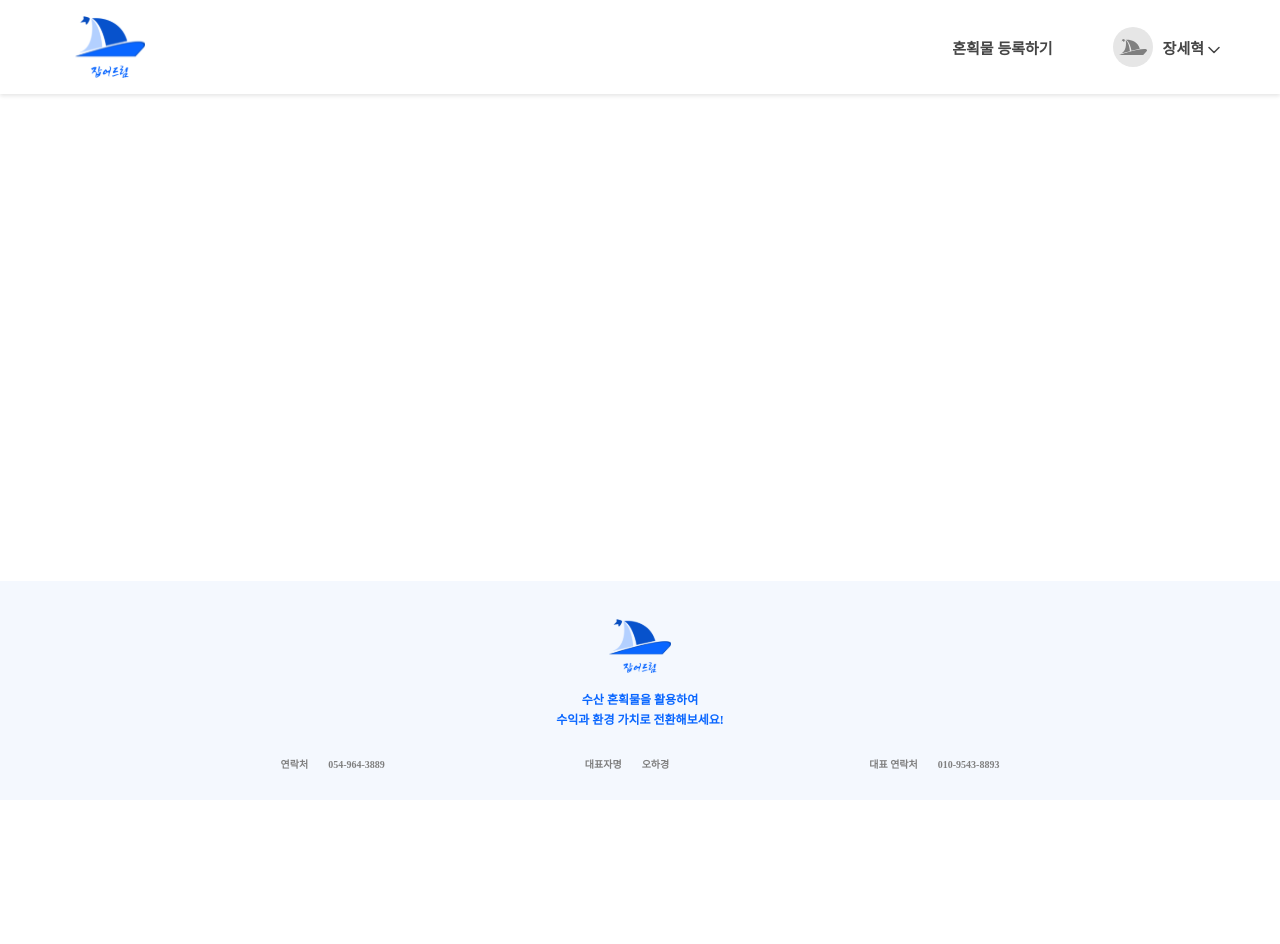
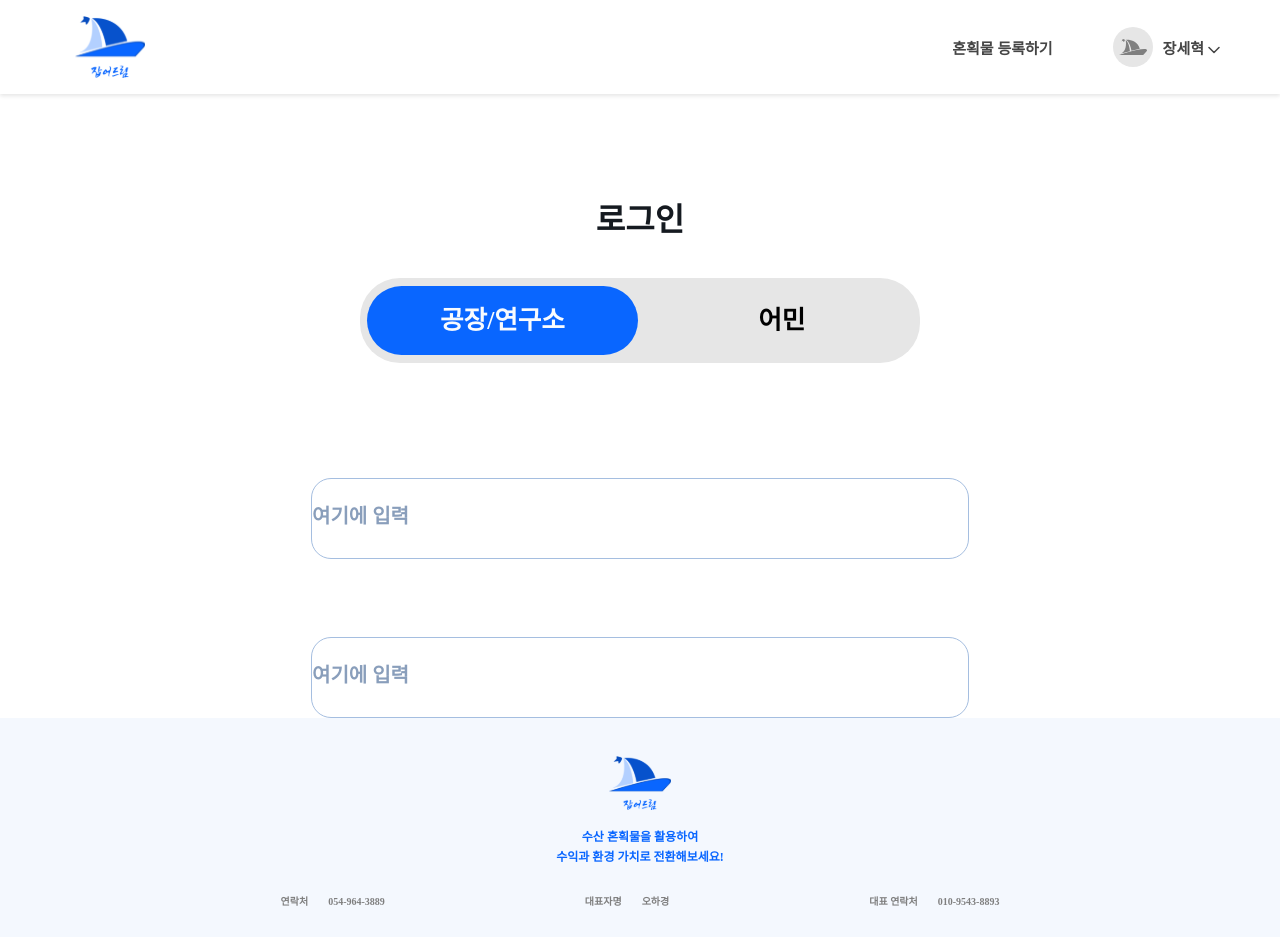
Before and after one commit to LikeLionHGU/Karina_Front, a React (Vite) app: page /FactoryLogin in a window 1280 px wide. Shown: the top 944 px of the page. Built offline with nearby package versions, Linux system fonts and the light colour scheme.

Commit message:
feat/아이디, 비번 입력 반 완료

```diff
--- a/src/App.tsx
+++ b/src/App.tsx
@@ -7,6 +7,7 @@ import Header from "./components/Header";
 import Footer from "./components/Footer";
 import styled from "styled-components";
 import FisherLogin  from "./pages/FisherLogin";
+import FactoryLogin from "./pages/FactoryLogin";
 
 import "./App.css";
 
@@ -30,6 +31,7 @@ function App() {
             <Route path="/" element={<Landing />} />
             <Route path="/home" element={<Home />} />
             <Route path="/fisherLogin" element={<FisherLogin />} />
+            <Route path="/FactoryLogin" element={<FactoryLogin />} />
             <Route path="/detail/:fishId" element={<Detail />} />
             <Route path="/mypage" element={<Mypage />} />
           </Routes>
--- a/src/pages/FactoryLogin.tsx
+++ b/src/pages/FactoryLogin.tsx
@@ -1,10 +1,66 @@
+import styles from '../styles/FactoryLogin.module.css';
+import styled from "styled-components";
 
 function FactoryLogin() {
 
+  /*글자 및 배너를 감싸는 컴포넌트를 만들어 1:1 비율로 있도록 함*/
+  /*동시에 이 컴포넌트에 폰트 CSS를 적용해 글자 컴포넌트를 따로 만들지 않음 */
+  const Factory = styled.div`
+    flex: 1;
+    padding-left: 7px;
+    color: var(--White-1, #F8FBFE);
+    font-size: clamp(20px, 2vw, 30px);
+    font-style: normal;
+    font-weight: 600;
+    line-height: 45px;
+  `
+
+  const Fisher = styled.div`
+    flex: 1;
+    color: #000;
+    font-size: clamp(20px, 2vw, 30px);
+    font-style: normal;
+    font-weight: 600;
+    line-height: 45px; /* 150% */
+  `
+  const Input = styled.input`
+    width: 658px;
+    height: 81px;
+    flex-shrink: 0;
+    border-radius: 20px;
+    border: 1.5px solid var(--Secondary-3, #A5BEE0);
+     /* Placeholder styles using the ::placeholder pseudo-element */
+    &::placeholder {
+      color: var(--Secondary-5, #899EBB);
+      font-size: 20px;
+      font-style: normal;
+      font-weight: 700;
+      line-height: 30px; /* 150% */
+      }
+
+  `
   return (
     <>
-      <div className="Home">
+      <div className = {styles.FactoryLoginHeader}>
+        <h1>로그인</h1>
+
+        <div className = {styles.LoginStatus}>
+          <Factory>
+            <div className = {styles.Factory}>
+              공장/연구소
+            </div>
+          </Factory>
+          <Fisher>
+            <div className = {styles.Fisher}>
+              어민
+            </div>
+          </Fisher>
+        </div>
       </div>
+      <section className = {styles.IdAndPassword}>
+        <Input placeholder="여기에 입력" />
+        <Input placeholder="여기에 입력" />
+      </section>
     </>
   )
 }
--- a/src/pages/FisherLogin.tsx
+++ b/src/pages/FisherLogin.tsx
@@ -3,8 +3,7 @@ function FisherLogin() {
 
   return (
     <>
-      <div>
-      </div>
+
     </>
   )
 }
--- a/src/pages/Landing.tsx
+++ b/src/pages/Landing.tsx
@@ -128,7 +128,6 @@ function Landing() {
   }
   return (
     <>
-    <div className = {styles.landingBody}>
       <div className={styles.landingBanner}>
          {/* 첫 문단*/}
         <section className = {styles.introduction}>
@@ -221,7 +220,6 @@ function Landing() {
           <p>필요로 하는 기업, 가게, 소비자와 연결될 수 있어요</p>
         </section>
 
-    </div>
 
     </>
   )
--- /dev/null
+++ b/src/styles/FactoryLogin.module.css
@@ -0,0 +1,67 @@
+* {
+    margin: 0;
+    padding: 0;
+    box-sizing: border-box;
+    font-family: 'Pretendard';
+}
+
+body {
+    background-color: #FFF;
+    width: 100vw;
+    min-height: 100vh;
+}
+
+.FactoryLoginHeader{
+    display: flex;
+    flex-direction: column;
+    align-items: center;
+    margin-top:100px;
+    gap:38px;
+}
+
+.FactoryLoginHeader h1{
+    color: var(--Black-5, #151A20);
+    font-size: clamp(24px, 2.5vw, 50px);
+    font-style: normal;
+    font-weight: 700;
+    line-height: normal;
+}
+
+.LoginStatus{
+    display:flex;
+    width: 560px;
+    align-items: center;
+    justify-content: center;
+    height: 85px;
+    flex-shrink: 0;
+    border-radius: 40px;
+    background: var(--Black-1, #E6E6E6);
+}
+
+.LoginStatus .Factory{
+    display:flex;
+    align-items: center;
+    justify-content: center;
+    width: 271px;
+    height: 69px;
+    flex-shrink: 0;
+    border-radius: 40px;
+    background: var(--Primary-2, #0966FF);
+
+}
+
+.LoginStatus .Fisher{
+    display:flex;
+    align-items: center;
+    justify-content: center;
+
+}
+
+
+.IdAndPassword{
+    margin-top:115px;
+    display:flex;
+    flex-direction: column;
+    align-items: center;
+    gap:78px;
+}
```
